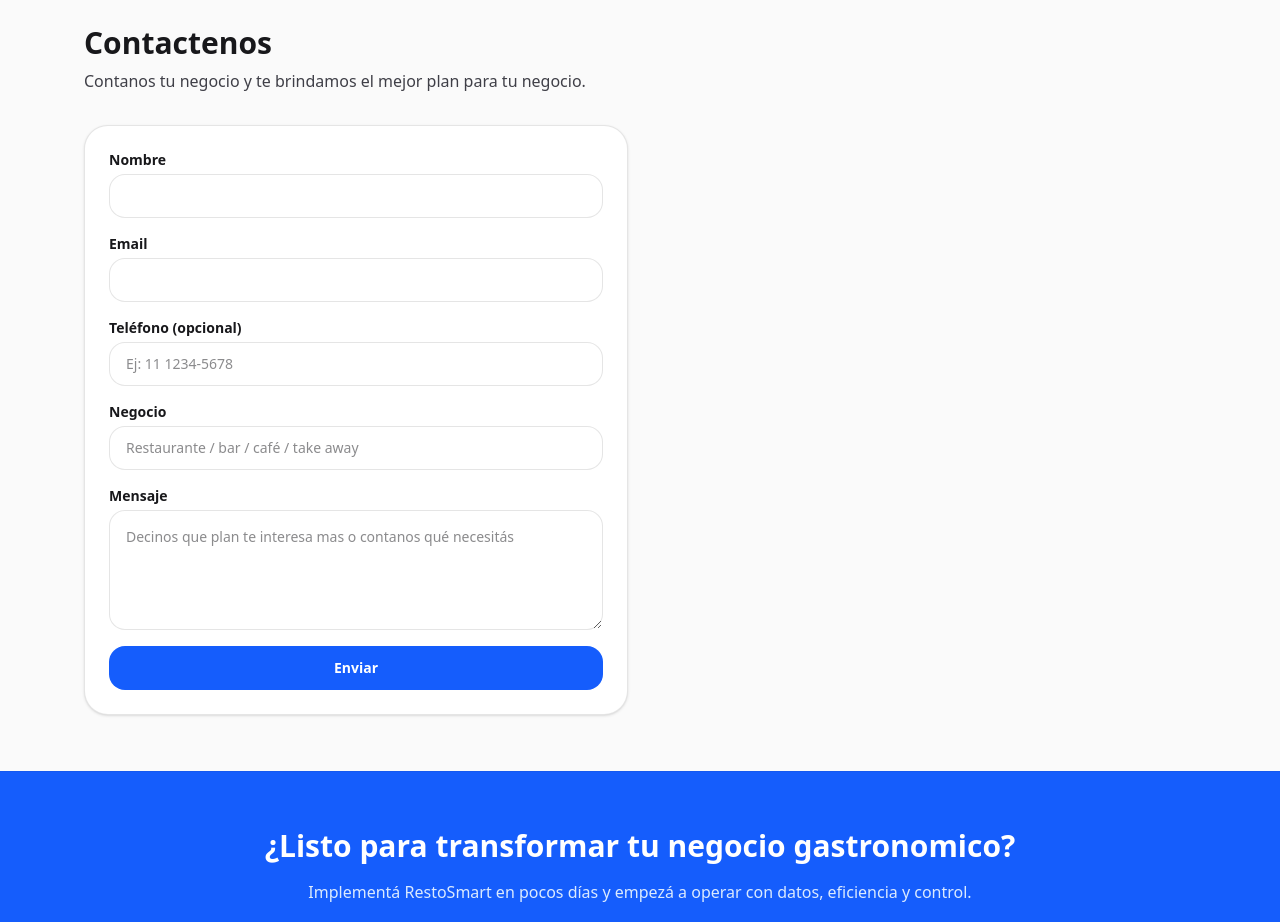
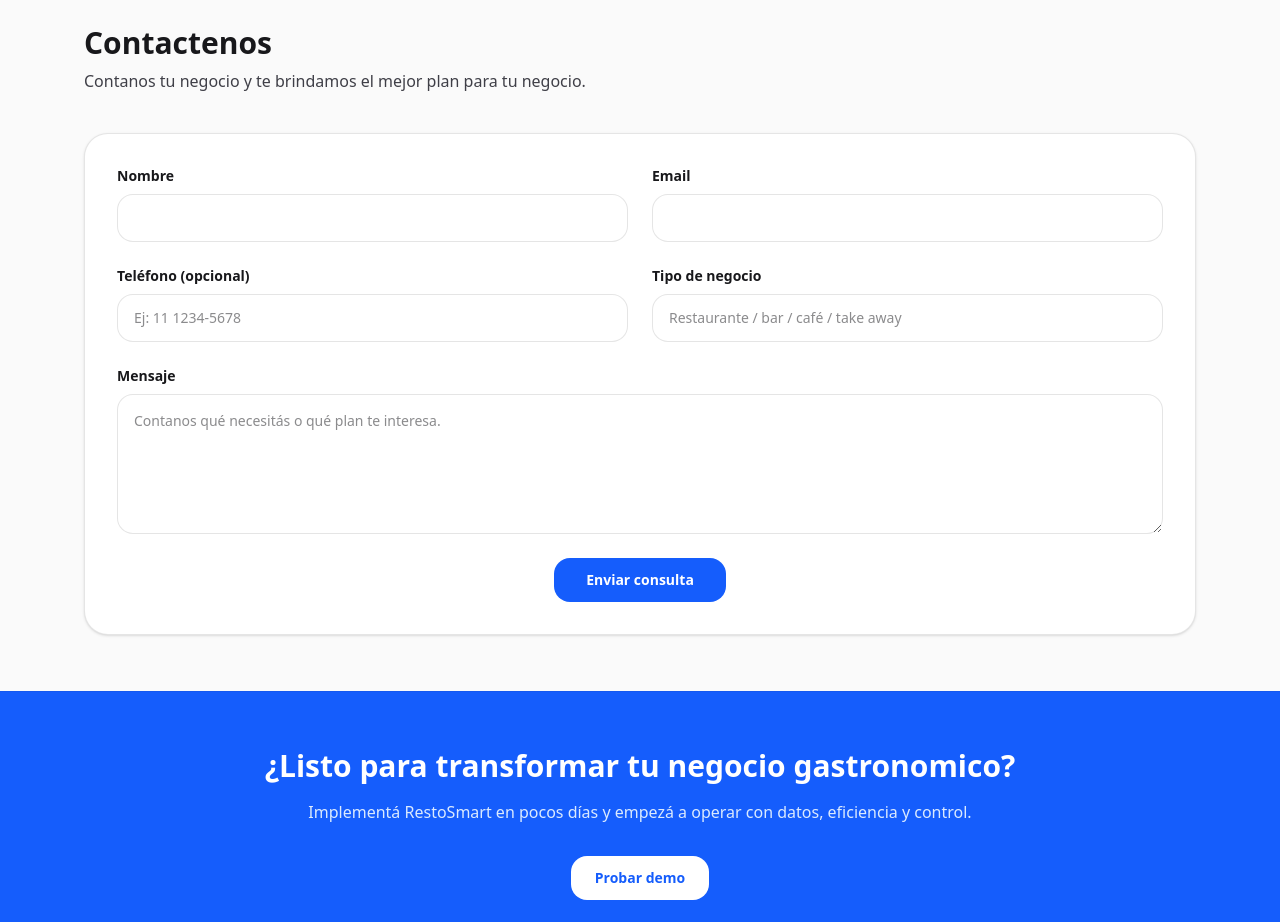
Before and after one commit to matiaslf10-wq/proyecto-soft, a Next.js app: page / in a window 1280 px wide. Shown: the part 3300-4222 px from the top of the page. Built offline with nearby package versions, Linux system fonts and the light colour scheme.

Commit message:
modificacion contactenos

```diff
--- a/app/page.tsx
+++ b/app/page.tsx
@@ -517,80 +517,88 @@ export default function RestoSmartLanding() {
             </p>
           </div>
 
-          <div className="mt-8 grid gap-6 md:grid-cols-2">
+<div className="mt-10">
   <form
     onSubmit={onSubmit}
-              className="rounded-3xl border border-black/10 bg-white p-6 shadow-sm"
+    className="w-full rounded-3xl border border-black/10 bg-white p-8 shadow-sm"
   >
-              <div className="grid gap-4">
-                <div className="grid gap-1">
+    <div className="grid gap-6 md:grid-cols-2">
+
+      {/* Nombre */}
+      <div className="grid gap-2">
         <label className="text-sm font-semibold">Nombre</label>
         <input
-                    className="h-11 rounded-2xl border border-black/10 bg-white px-4 text-sm outline-none focus:border-blue-600"
+          className="h-12 rounded-2xl border border-black/10 bg-white px-4 text-sm outline-none focus:border-blue-600"
           value={form.nombre}
           onChange={(e) => setForm((p) => ({ ...p, nombre: e.target.value }))}
           required
         />
       </div>
 
-                <div className="grid gap-1">
+      {/* Email */}
+      <div className="grid gap-2">
         <label className="text-sm font-semibold">Email</label>
         <input
           type="email"
-                    className="h-11 rounded-2xl border border-black/10 bg-white px-4 text-sm outline-none focus:border-blue-600"
+          className="h-12 rounded-2xl border border-black/10 bg-white px-4 text-sm outline-none focus:border-blue-600"
           value={form.email}
           onChange={(e) => setForm((p) => ({ ...p, email: e.target.value }))}
           required
         />
       </div>
 
-                <div className="grid gap-1">
+      {/* Teléfono */}
+      <div className="grid gap-2">
         <label className="text-sm font-semibold">Teléfono (opcional)</label>
         <input
-                    className="h-11 rounded-2xl border border-black/10 bg-white px-4 text-sm outline-none focus:border-blue-600"
+          className="h-12 rounded-2xl border border-black/10 bg-white px-4 text-sm outline-none focus:border-blue-600"
           value={form.telefono}
           onChange={(e) => setForm((p) => ({ ...p, telefono: e.target.value }))}
           placeholder="Ej: 11 1234-5678"
         />
       </div>
 
-                <div className="grid gap-1">
-                  <label className="text-sm font-semibold">Negocio</label>
+      {/* Negocio */}
+      <div className="grid gap-2">
+        <label className="text-sm font-semibold">Tipo de negocio</label>
         <input
-                    className="h-11 rounded-2xl border border-black/10 bg-white px-4 text-sm outline-none focus:border-blue-600"
+          className="h-12 rounded-2xl border border-black/10 bg-white px-4 text-sm outline-none focus:border-blue-600"
           value={form.negocio}
           onChange={(e) => setForm((p) => ({ ...p, negocio: e.target.value }))}
           placeholder="Restaurante / bar / café / take away"
         />
       </div>
 
-                <div className="grid gap-1">
+      {/* Mensaje ocupa las dos columnas */}
+      <div className="grid gap-2 md:col-span-2">
         <label className="text-sm font-semibold">Mensaje</label>
         <textarea
-                    className="min-h-[120px] rounded-2xl border border-black/10 bg-white p-4 text-sm outline-none focus:border-blue-600"
+          className="min-h-[140px] rounded-2xl border border-black/10 bg-white p-4 text-sm outline-none focus:border-blue-600"
           value={form.mensaje}
           onChange={(e) => setForm((p) => ({ ...p, mensaje: e.target.value }))}
-                    placeholder="Decinos que plan te interesa mas o contanos qué necesitás "
+          placeholder="Contanos qué necesitás o qué plan te interesa."
           required
         />
       </div>
 
+      {/* Botón ocupa las dos columnas */}
+      <div className="md:col-span-2 flex justify-center">
         <button
           type="submit"
-                  className="rounded-2xl bg-blue-600 px-5 py-3 text-sm font-semibold text-white hover:bg-blue-700"
+          className="rounded-2xl bg-blue-600 px-8 py-3 text-sm font-semibold text-white hover:bg-blue-700"
         >
-                  Enviar
+          Enviar consulta
         </button>
+      </div>
 
-                {sent ? (
-                  <div className="text-sm text-zinc-600">
-                    Si no se abrió tu correo, escribinos directo a{' '}
+      {sent && (
+        <div className="md:col-span-2 text-center text-sm text-zinc-600">
+          Si no se abrió tu correo, escribinos a{' '}
           <a className="underline" href="mailto:contacto@restosmart.com">
             contacto@restosmart.com
           </a>
-                    .
         </div>
-                ) : null}
+      )}
     </div>
   </form>
 </div>
```
Lines whose indentation alone changed are shown as unchanged.
